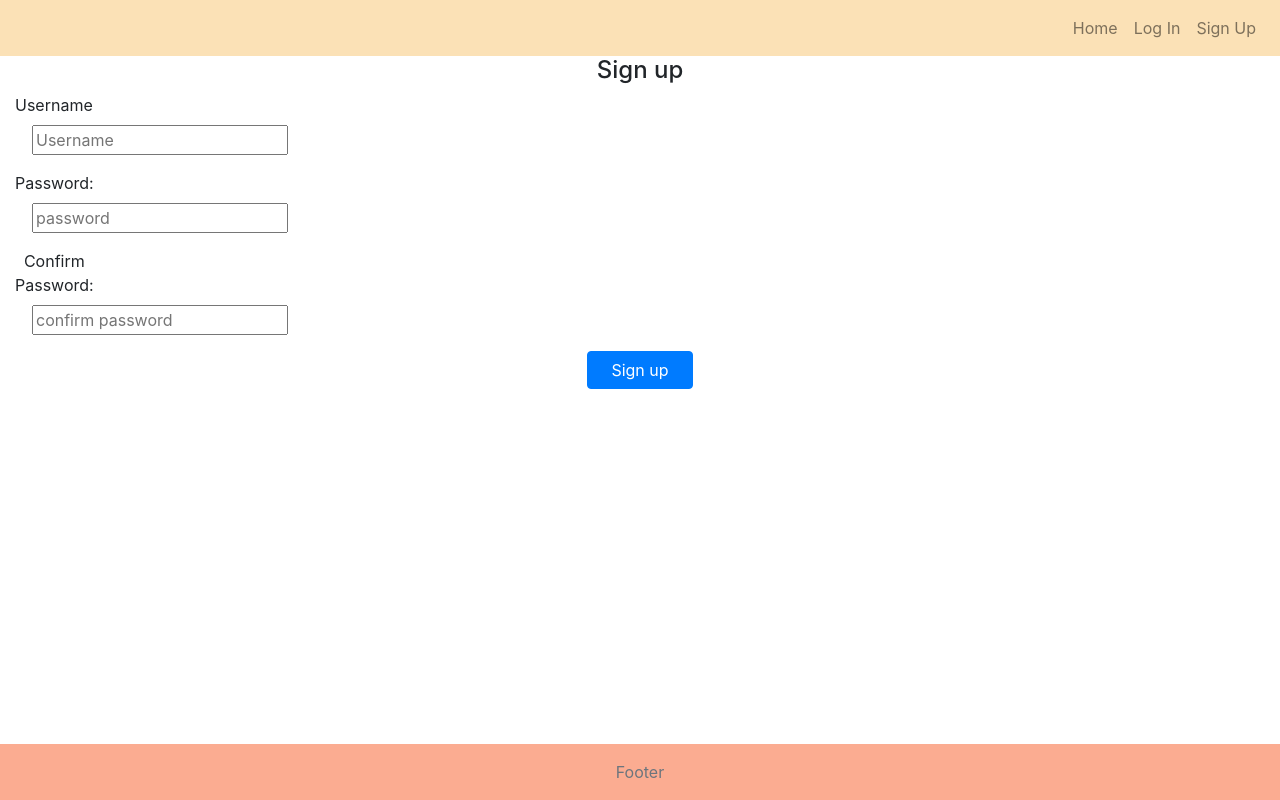
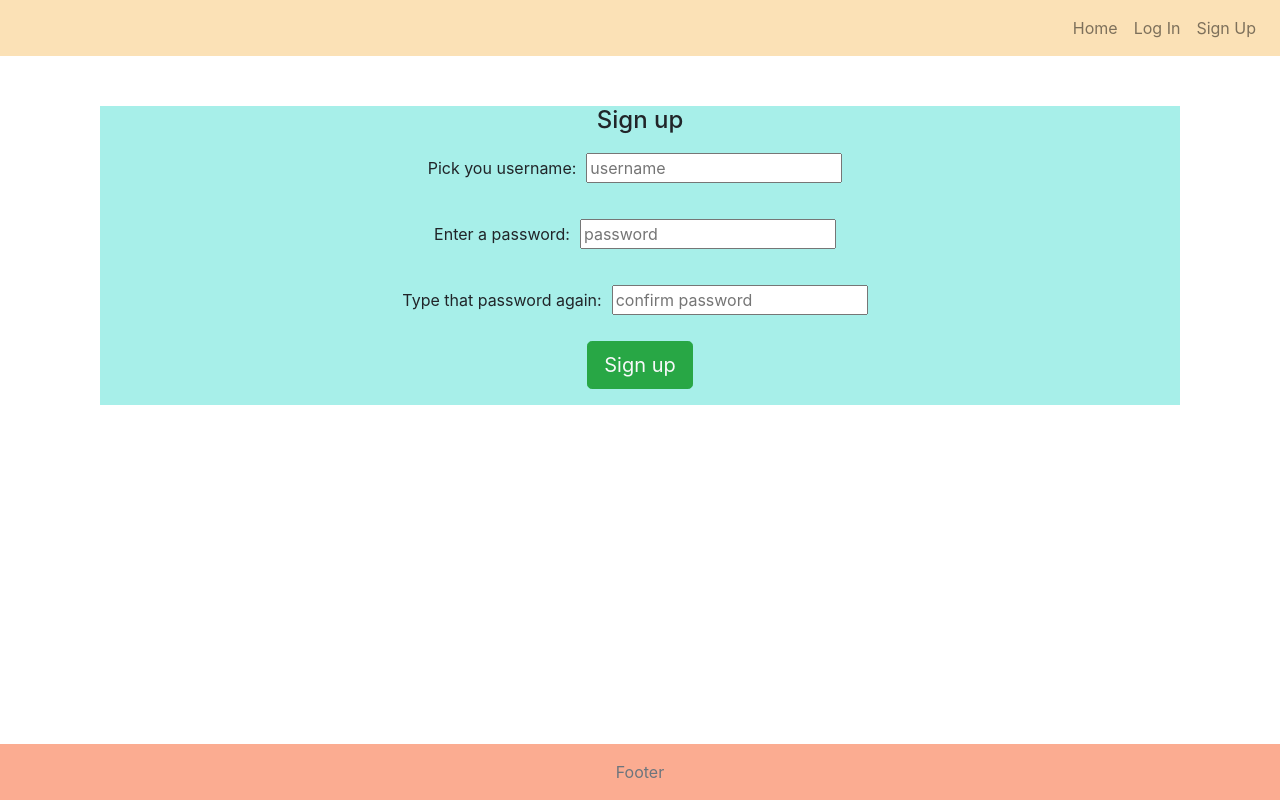
Before and after one commit to katean004/Spontaneous-Weekend-3.0, a React (Create React App) app: page /signup in a window 1280 px wide. Built offline with nearby package versions, Linux system fonts and the light colour scheme; no server answers.

Commit message:
working on sign-up styling

```diff
--- a/src/components/Sign-up/sign-up.css
+++ b/src/components/Sign-up/sign-up.css
@@ -1,22 +1,30 @@
-/* .container {
-  margin-top: 200px;
+.form-container {
   display: flex;
   justify-content: center;
-}
-.container,
-.signupHead {
-  color: white;
+  align-items: center;
 }
 
-.row {
-  padding: 10px;
-  width: 100%;
-  text-align: center;
-  background-color: #151c15;
-  border: 2px solid black;
-  border-radius: 40px;
-  box-shadow: 0 0 40px black;
+.formColumns {
+  display: flex;
+  justify-content: center;
+  align-items: center;
+  margin-top: 50px;
 }
-form.signup {
-  margin-top: 40px;
+
+.form-input {
+  margin: 10px;
+}
+
+.center {
+  display: flex;
+  justify-content: center;
+  align-items: center;
+}
+
+.SignupForm {
+  background-color: #a7efe9;
+}
+
+/* .red {
+  background-color: darkred;
 } */
--- a/src/components/Sign-up/sign-up.js
+++ b/src/components/Sign-up/sign-up.js
@@ -60,34 +60,35 @@ class Signup extends Component {
       return <Redirect to={{ pathname: this.state.redirectTo }} />;
     } else {
       return (
-        <div className="SignupForm">
+        <div className="container grid-lg form-container">
+          <div className="formColumns col-12 ">
+            <div className="SignupForm red col-12">
               <h4>Sign up</h4>
-          <form className="form-horizontal">
+              <form className="form-horizontal ">
+                <div className="columns">
                   <div className="form-group">
-              <div className="col-1 col-ml-auto">
                     <label className="form-label" htmlFor="username">
-                  Username
+                      Pick you username:
                     </label>
-              </div>
-              <div className="col-3 col-mr-auto">
+
                     <input
                       className="form-input"
                       type="text"
                       id="username"
                       name="username"
-                  placeholder="Username"
+                      placeholder="username"
                       value={this.state.username}
                       onChange={this.handleChange}
                     />
                   </div>
                 </div>
+
+                <div className="columns">
                   <div className="form-group">
-              <div className="col-1 col-ml-auto">
                     <label className="form-label" htmlFor="password">
-                  Password:{" "}
+                      Enter a password:{" "}
                     </label>
-              </div>
-              <div className="col-3 col-mr-auto">
+
                     <input
                       className="form-input"
                       placeholder="password"
@@ -98,13 +99,13 @@ class Signup extends Component {
                     />
                   </div>
                 </div>
+
+                <div className="columns">
                   <div className="form-group">
-              <div className="col-1 col-ml-auto">
                     <label className="form-label" htmlFor="confirmPassword">
-                  Confirm Password:{" "}
+                      Type that password again:{" "}
                     </label>
-              </div>
-              <div className="col-3 col-mr-auto">
+
                     <input
                       className="form-input"
                       placeholder="confirm password"
@@ -115,17 +116,21 @@ class Signup extends Component {
                     />
                   </div>
                 </div>
+
+                <div className="columns">
                   <div className="form-group ">
-              <div className="col-7"></div>
                     <button
-                className="btn btn-primary col-1 col-mr-auto"
+                      className="btn btn-lg text-light btn-success"
                       onClick={this.handleSubmit}
                       type="submit"
                     >
                       Sign up
                     </button>
                   </div>
+                </div>
               </form>
+            </div>
+          </div>
         </div>
       );
     }
```
Lines whose indentation alone changed are shown as unchanged.
